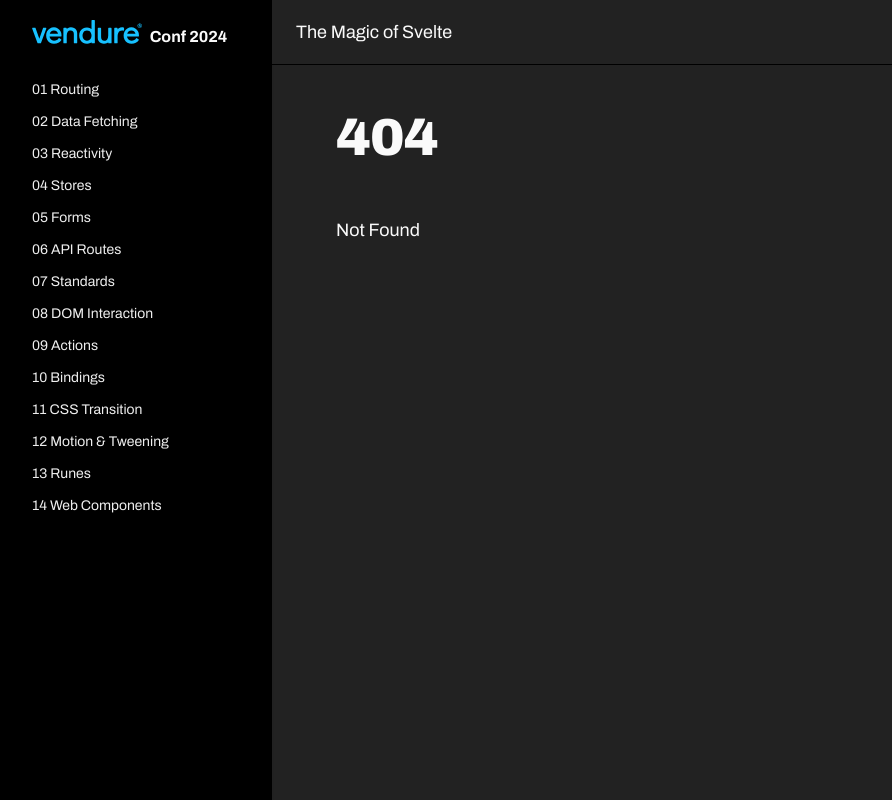
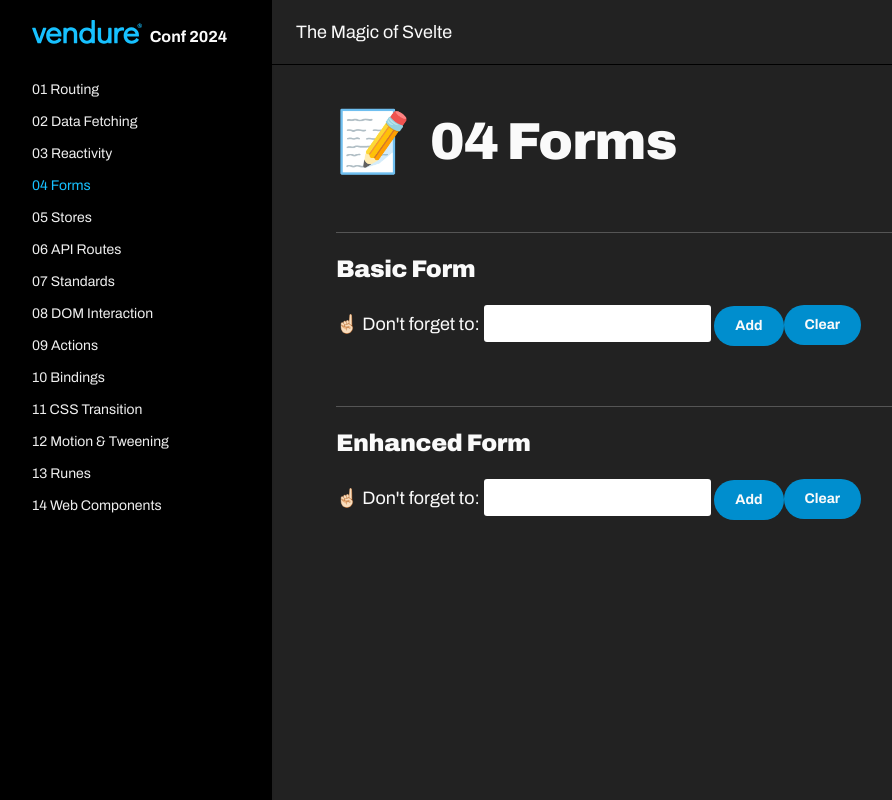
Before and after one commit to tschortsch/vendure-conf-2024-svelte, a SvelteKit app: page /04-forms in a window 1280 px wide. Before the commit this address had no page. Shown: the whole page, without its empty margins (0-892 px from the left). Built offline with nearby package versions, Linux system fonts and the light colour scheme.

Commit message:
update examples

```diff
--- a/src/app.html
+++ b/src/app.html
@@ -1,5 +1,5 @@
 <!doctype html>
-<html lang="en">
+<html lang="en" class="dark">
 	<head>
 		<meta charset="utf-8" />
 		<meta name="viewport" content="width=device-width, initial-scale=1" />
--- a/src/lib/components/layout/HitCounter.svelte
+++ b/src/lib/components/layout/HitCounter.svelte
@@ -1,10 +1,10 @@
 <script lang="ts">
-	import { hitCounter, initialHitCounterValue } from '../../../routes/04-stores/hitcounter-store';
+	import { hitCounter } from '../../../routes/05-stores/hitcounter-store';
 
 	$: digits = $hitCounter.toString().split('').map(Number);
 </script>
 
-{#if $hitCounter > initialHitCounterValue}
+{#if $hitCounter > 1337}
 	<div class="center">
 		{#each digits as digit}
 			<span>{digit}</span>
--- a/src/lib/navitems.ts
+++ b/src/lib/navitems.ts
@@ -7,8 +7,8 @@
 	{ label: '01 Routing', route: '/01-routing' },
 	{ label: '02 Data Fetching', route: '/02-data-fetching' },
 	{ label: '03 Reactivity', route: '/03-reactivity' },
-	{ label: '04 Stores', route: '/04-stores' },
-	{ label: '05 Forms', route: '/05-forms' },
+	{ label: '04 Forms', route: '/04-forms' },
+	{ label: '05 Stores', route: '/05-stores' },
 	{ label: '06 API Routes', route: '/06-api-routes' },
 	{ label: '07 Standards', route: '/07-standards' },
 	{ label: '08 DOM Interaction', route: '/08-dom-interaction' },
--- a/src/routes/03-reactivity/+page.svelte
+++ b/src/routes/03-reactivity/+page.svelte
@@ -2,6 +2,10 @@
 	import type { SvelteComponent } from 'svelte';
 	import Nested from './Nested.svelte';
 
+	// Svelte 4
+	// let counter = 0;
+
+	// Svelte 5
 	let counter = $state(0);
 	let counterProp = $state(0);
 	let counterPropBind = $state(0);
--- a/src/routes/03-reactivity/Nested.svelte
+++ b/src/routes/03-reactivity/Nested.svelte
@@ -2,14 +2,15 @@
 	type Props = { counter: number };
 	let { counter = $bindable() }: Props = $props();
 
-	const double = $derived(counter * 2);
+	let double = $derived(counter * 2);
 
 	const increment = () => {
 		counter = counter + 1;
 	};
 
+	// Exposed child function
 	export const exportedIncrement = () => {
-		counter = counter + 1;
+		increment();
 	};
 </script>
 
--- a/src/routes/05-forms/+page.server.ts
+++ b/src/routes/04-forms/+page.server.ts
@@ -11,9 +11,9 @@
 export const actions = {
 	create: async ({ request }) => {
 		const data = await request.formData();
-		const description = data.get('description')?.toString();
-		if (description) {
-			database.todos.push(description);
+		const todo = data.get('todo')?.toString();
+		if (todo) {
+			database.todos.push(todo);
 		}
 	},
 	clear: async () => {
--- a/src/routes/05-forms/+page.svelte
+++ b/src/routes/04-forms/+page.svelte
@@ -6,7 +6,7 @@
 
 <h1 class="title-with-emoji">
 	<span class="emoji">📝</span>
-	05 Forms
+	04 Forms
 </h1>
 
 <h2>Basic Form</h2>
@@ -15,7 +15,7 @@
 		<form method="POST" action="?/create">
 			<label>
 				☝🏻 Don't forget to:
-				<input name="description" />
+				<input name="todo" />
 			</label>
 			<button type="submit">Add</button>
 		</form>
@@ -28,7 +28,9 @@
 	<ul class="!list-none !pl-0">
 		{#each data.todos as todo}
 			<li>
-				<span>✅<span class="pl-2">{todo}</span></span>
+				<label>
+					<input type="checkbox" /><span class="pl-2">{todo}</span>
+				</label>
 			</li>
 		{/each}
 	</ul>
@@ -40,7 +42,7 @@
 		<form method="POST" action="?/create" use:enhance>
 			<label>
 				☝🏻 Don't forget to:
-				<input name="description" />
+				<input name="todo" />
 			</label>
 			<button type="submit">Add</button>
 		</form>
@@ -53,7 +55,9 @@
 	<ul class="!list-none !pl-0">
 		{#each data.todos as todo}
 			<li>
-				<span>✅<span class="pl-2">{todo}</span></span>
+				<label>
+					<input type="checkbox" /><span class="pl-2">{todo}</span>
+				</label>
 			</li>
 		{/each}
 	</ul>
--- a/src/routes/04-stores/hitcounter-store.ts
+++ /dev/null
@@ -1,29 +0,0 @@
-import { writable } from 'svelte/store';
-
-export const initialHitCounterValue = 1337;
-
-const getRandomNumber = (min: number, max: number) => Math.floor(Math.random() * (max - min)) + min;
-
-const hitCounterStore = () => {
-	const { subscribe, update, set } = writable<number>(initialHitCounterValue);
-
-	const increase = () => update((value) => value + 1);
-	const decrease = () => update((value) => value - 1);
-
-	const random = () => {
-		set(getRandomNumber(initialHitCounterValue + 1, 9999));
-	};
-
-	const reset = () => set(initialHitCounterValue);
-
-	return {
-		subscribe,
-		set,
-		increase,
-		decrease,
-		random,
-		reset,
-	};
-};
-
-export const hitCounter = hitCounterStore();
--- a/src/routes/04-stores/+page.svelte
+++ b/src/routes/05-stores/+page.svelte
@@ -5,7 +5,7 @@
 
 <h1 class="title-with-emoji">
 	<span class="emoji">💾</span>
-	04 Stores
+	05 Stores
 </h1>
 
 <h2>Simple</h2>
@@ -25,6 +25,5 @@
 
 	<button onclick={() => hitCounter.increase()}>+</button>
 	<button onclick={() => hitCounter.decrease()}>-</button>
-	<button onclick={() => hitCounter.random()}>Set random number</button>
 	<button onclick={() => hitCounter.reset()}>Reset hit counter</button>
 </section>
--- /dev/null
+++ b/src/routes/05-stores/hitcounter-store.ts
@@ -0,0 +1,20 @@
+import { writable } from 'svelte/store';
+
+const hitCounterStore = () => {
+	const { subscribe, update, set } = writable<number>(1337);
+
+	// define custom methods
+	const increase = () => update((value) => value + 1);
+	const decrease = () => update((value) => value - 1);
+	const reset = () => set(1337);
+
+	return {
+		subscribe,
+		set,
+		increase,
+		decrease,
+		reset,
+	};
+};
+
+export const hitCounter = hitCounterStore();
```
Also changed, not shown: src/routes/05-stores/simplecounter-store.ts (renamed from src/routes/04-stores/simplecounter-store.ts).
